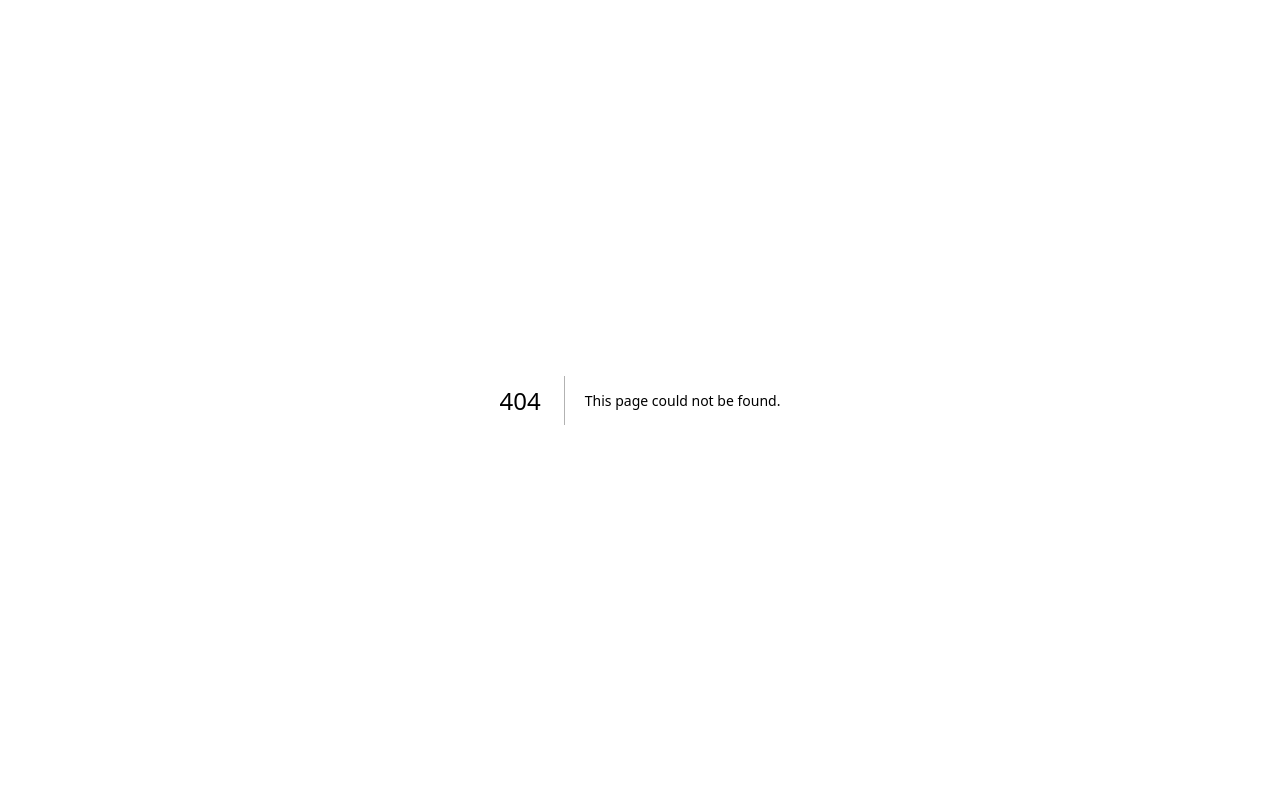
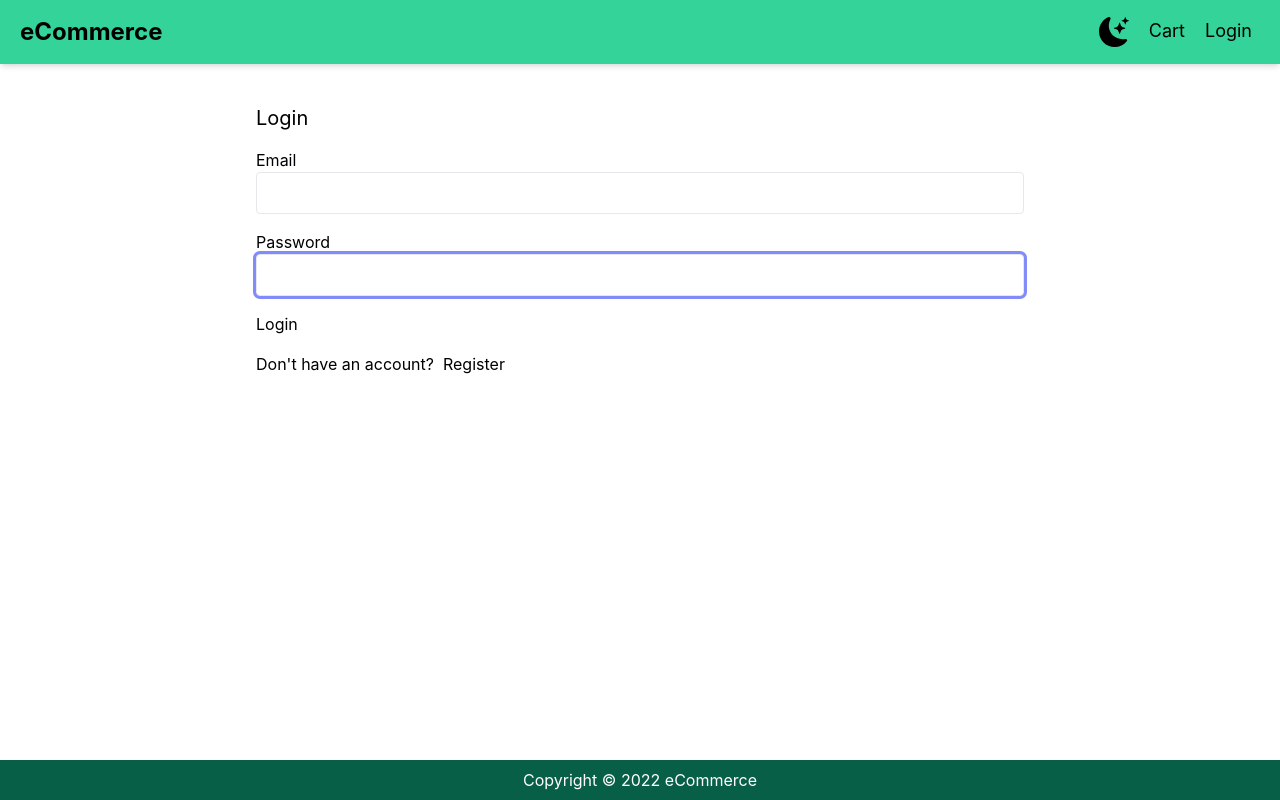
Before and after one commit to kballout/Side-Projects, a Next.js app in the folder ecommerce-app/: page /login in a window 1280 px wide. Before the commit this address had no page. Built offline with nearby package versions, Linux system fonts and the light colour scheme.

Commit message:
created login page

```diff
--- a/ecommerce-app/package.json
+++ b/ecommerce-app/package.json
@@ -18,6 +18,7 @@
     "next": "13.0.6",
     "react": "18.2.0",
     "react-dom": "18.2.0",
+    "react-hook-form": "^7.40.0",
     "react-icons": "^4.7.1",
     "react-redux": "^8.0.5"
   },
--- a/ecommerce-app/pages/cart.js
+++ b/ecommerce-app/pages/cart.js
@@ -65,7 +65,7 @@
                     </td>
                     <td className="p-5 text-right">
                       <select
-                        className="bg-white w-10 dark:text-black"
+                        className="bg-white w-14 rounded p-2 ring-indigo-300 focus:ring  dark:text-black"
                         value={item.quantity}
                         onChange={(e) => updateCart(item, e.target.value)}
                       >
@@ -101,7 +101,7 @@
               </li>
               <li>
                 <button
-                  onClick={() => router.push("/shipping")}
+                  onClick={() => router.push("login?redirect=/shipping")}
                   className="w-full cartButton"
                 >
                   Check Out
@@ -115,5 +115,4 @@
   );
 }
 
-
 export default dynamic(() => Promise.resolve(CartScreen), {ssr: false})
--- /dev/null
+++ b/ecommerce-app/pages/login.js
@@ -0,0 +1,72 @@
+import Link from "next/link";
+import React from "react";
+import Layout from "../components/Layout";
+import { useForm } from "react-hook-form";
+
+export default function Login() {
+  const {
+    handleSubmit,
+    register,
+    formState: { errors },
+  } = useForm();
+
+  const submit = ({ email, password }) => {
+    console.log(email, password);
+  };
+
+  return (
+    <Layout title={"Login"}>
+      <form
+        className="mx-auto max-w-screen-md dark:text-white"
+        onSubmit={handleSubmit(submit)}
+      >
+        <h1 className="mb-4 text-xl">Login</h1>
+        <div className="mb-4">
+          <label htmlFor="email">Email</label>
+          <input
+            type="email"
+            {...register("email", {
+              required: "You must enter an email",
+              pattern: {
+                value: /^[a-zA-Z0-9_.+-]+@[a-zA-Z0-9-]+.[a-zA-Z0-9-.]+$/i,
+                message: 'Please enter a valid email address'
+              },
+            })}
+            className="w-full dark:text-black"
+            id="email"
+            autoFocus
+          ></input>
+          {errors.email && (
+            <div className="text-red-500">{errors.email.message}</div>
+          )}
+        </div>
+        <div className="mb-4">
+          <label htmlFor="password">Password</label>
+          <input
+            type="password"
+            {...register("password", {
+              required: "You must enter a password",
+              minLength: {
+                value: 7,
+                message: 'Password must be 7 characters or longer'
+              }
+            })}
+            className="w-full dark:text-black"
+            id="password"
+            autoFocus
+          ></input>
+          {errors.password && (
+            <div className="text-red-500">{errors.password.message}</div>
+          )}
+        </div>
+        <div className="mb-4">
+          <button>Login</button>
+        </div>
+        <div className="mb-4">
+          Don&apos;t have an account? &nbsp;
+          <Link href={"/register"}>Register</Link>
+        </div>
+      </form>
+    </Layout>
+  );
+}
--- a/ecommerce-app/styles/globals.css
+++ b/ecommerce-app/styles/globals.css
@@ -37,3 +37,8 @@
 .cartButton{
   @apply bg-amber-300 py-2 px-4 shadow outline-none hover:bg-amber-400 active:bg-amber-500
 }
+
+input,
+textarea {
+  @apply bg-white rounded border p-2 outline-none ring-indigo-400 focus:ring
+}
```
Also changed, not shown: 1 other file (tests, documents, lock files or other folders).
